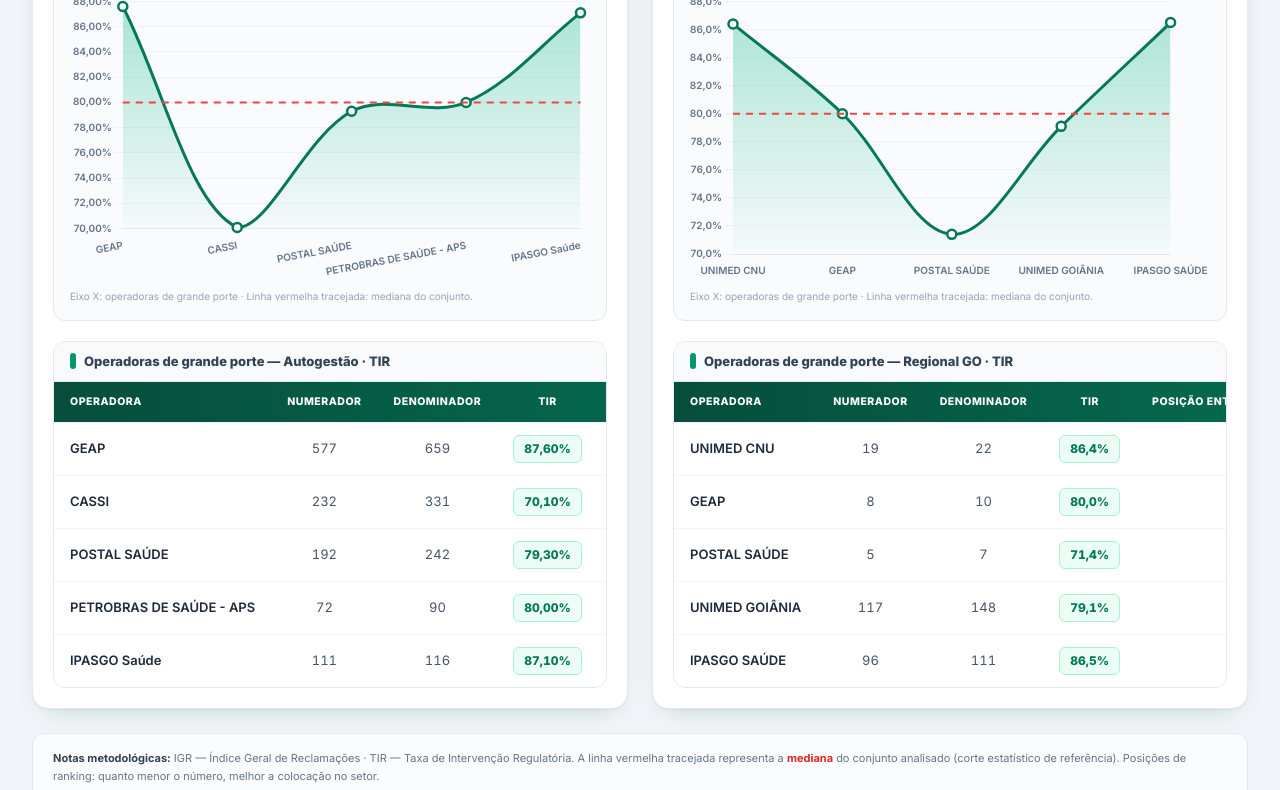
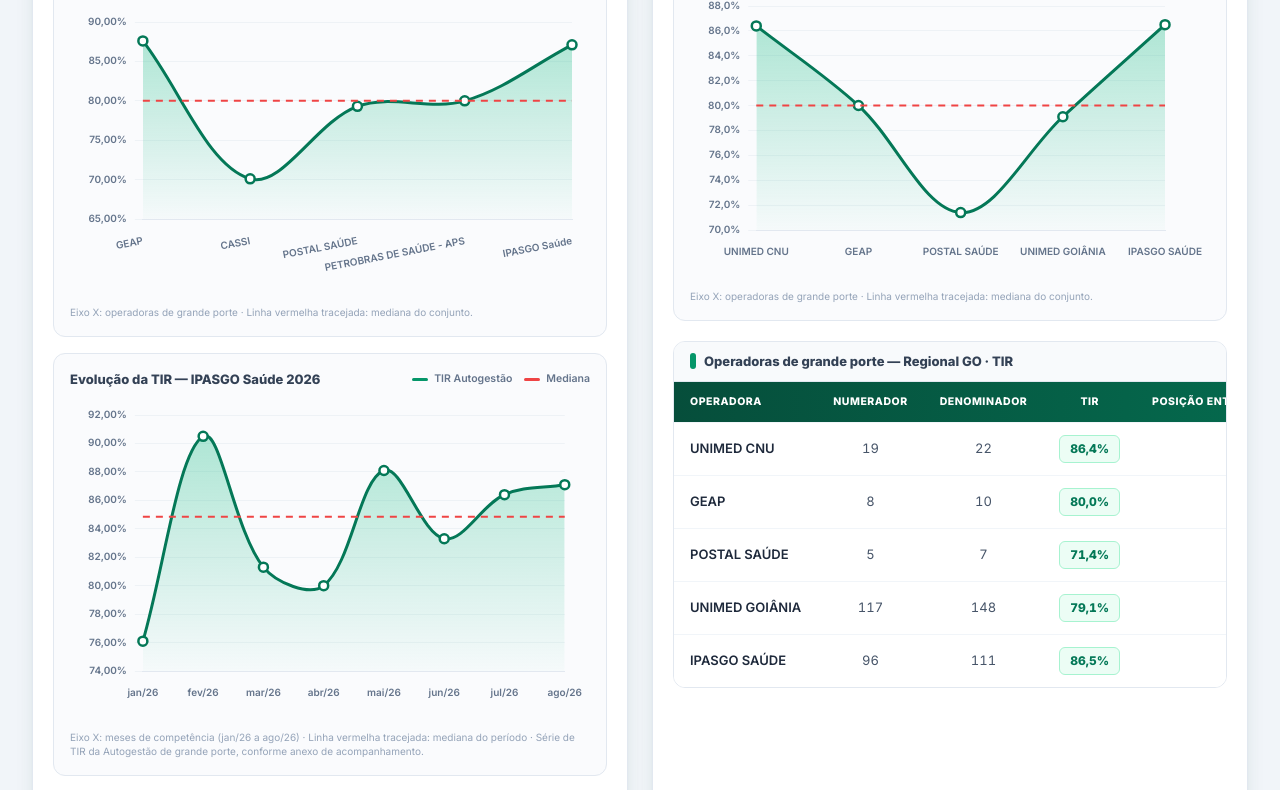
Before and after one commit to IPASGO-GEPIN/Acompanhamento-Regulat-rio-IGR-e-TIR-, a plain HTML site: page index.html in a window 1280 px wide. Shown: the part 2010-2800 px from the top of the page. Drawn offline with nearby package versions, Linux system fonts and the light colour scheme.

Commit message:
Add files via upload

```diff
--- a/index.html
+++ b/index.html
@@ -24,8 +24,17 @@
 <body class="bg-slate-100 min-h-screen text-slate-800 antialiased">
 
   <!-- ===================== HEADER ===================== -->
-  <header class="bg-gradient-to-r from-emerald-950 via-emerald-800 to-emerald-600 shadow-lg">
-    <div class="max-w-[1700px] mx-auto px-4 sm:px-6 lg:px-8 py-6 flex flex-col lg:flex-row lg:items-center lg:justify-between gap-5">
+  <header class="relative overflow-hidden bg-gradient-to-r from-emerald-950 via-emerald-800 to-emerald-600 shadow-lg">
+
+    <div class="absolute top-0 right-0 z-20 h-12 sm:h-14 lg:h-16 select-none pointer-events-none">
+      <img src="https://play-lh.googleusercontent.com/nNX3uE1J5d2IA3aywlINCxcfc-y2uKxo5QcH4GFK1R4AJZj_4RhlG6OYL6_78pAY1lsAWZrblOuiENNj8WDgGw=w240-h480-rw"
+           srcset="https://play-lh.googleusercontent.com/nNX3uE1J5d2IA3aywlINCxcfc-y2uKxo5QcH4GFK1R4AJZj_4RhlG6OYL6_78pAY1lsAWZrblOuiENNj8WDgGw=w480-h960-rw 2x"
+           alt="Ipasgo"
+           class="h-full w-auto object-contain mix-blend-multiply"
+           loading="lazy">
+    </div>
+
+    <div class="relative z-10 max-w-[1700px] mx-auto py-6 pl-4 sm:pl-6 lg:pl-8 pr-[64px] sm:pr-[80px] lg:pr-[96px] flex flex-col lg:flex-row lg:items-center lg:justify-between gap-5">
       <div>
         <p class="text-emerald-300 text-[11px] font-bold uppercase tracking-[0.22em]">Business Intelligence · Saúde Suplementar</p>
         <h1 class="text-white text-2xl sm:text-3xl font-extrabold mt-1.5 leading-tight">
@@ -43,7 +52,7 @@
         </div>
         <div class="rounded-xl bg-white/10 border border-white/20 backdrop-blur px-4 py-2.5">
           <p class="text-emerald-200 text-[10px] font-bold uppercase tracking-wider">Módulos</p>
-          <p class="text-white text-sm font-bold">4 seções · 5 gráficos</p>
+          <p class="text-white text-sm font-bold">4 seções · 6 gráficos</p>
         </div>
         <div class="rounded-xl bg-white/10 border border-white/20 backdrop-blur px-4 py-2.5">
           <p class="text-emerald-200 text-[10px] font-bold uppercase tracking-wider">Direção IGR</p>
@@ -82,6 +91,11 @@
           O TIR segue tratamento neutro (sem inversão), conforme metodologia própria.
         </span>
       </p>
+      <p>
+        <strong class="text-slate-700">Evolução mensal da TIR:</strong>
+        série de jan/26 a ago/26 das operadoras de grande porte — Autogestão, conforme anexo de acompanhamento.
+        A competência set/26 não integra a série de evolução da TIR.
+      </p>
       <p>Dados extraídos das planilhas oficiais de acompanhamento de operadoras de grande porte — Autogestão e Regional GO.</p>
     </div>
   </footer>
@@ -114,14 +128,17 @@
   serie:  [15.46, 14.81, 18.93, 14.18, 17.90, 14.89, 23.43, 20.94, 25.19]
 };
 
+/* Evolução da TIR — Autogestão Grande Porte (jan a ago/26) — conforme anexo */
+const TIR_AUTOGESTAO_MENSAL = {
+  labels: ['jan/26','fev/26','mar/26','abr/26','mai/26','jun/26','jul/26','ago/26'],
+  serie:  [76.1, 90.5, 81.3, 80.0, 88.1, 83.3, 86.4, 87.1]
+};
+
 const COLS_IGR = ['Operadora', 'Numerador', 'IGR', 'Posição entre as OPs do mesmo porte', 'Posição Geral Setor'];
 const COLS_TIR = ['Operadora', 'Numerador', 'Denominador', 'TIR', 'Posição entre as OPs do mesmo porte', 'Posição Geral Setor'];
 
 /* ============================================================
    3. CONFIGURAÇÃO DOS 4 MÓDULOS
-   ------------------------------------------------------------
-   charts: []      → um ou mais gráficos por seção
-   menorMelhor     → true: menor valor = melhor (IGR) | false: neutro (TIR)
    ============================================================ */
 const SECTIONS = [
 
@@ -212,12 +229,12 @@
     ]
   },
 
-  /* ---------- MÓDULO 03 — TIR AUTOGESTÃO ---------- */
+  /* ---------- MÓDULO 03 — TIR AUTOGESTÃO (2 gráficos) ---------- */
   {
     id: 'tir-autogestao',
     badge: 'Módulo 03',
     titulo: 'TIR — Autogestão',
-    subtitulo: 'Taxa de Intervenção Regulatória · Operadoras de grande porte',
+    subtitulo: 'Taxa de Intervenção Regulatória · Operadoras de grande porte e evolução mensal 2026',
     dec: 2,
     menorMelhor: false,
     charts: [
@@ -229,6 +246,16 @@
         col: 3,
         nota: 'Eixo X: operadoras de grande porte · Linha vermelha tracejada: mediana do conjunto.',
         altura: 'h-64 sm:h-72'
+      },
+      {
+        key: 'tir-mensal',
+        tipo: 'mensal',
+        titulo: 'Evolução da TIR — IPASGO Saúde 2026',
+        label: 'TIR Autogestão',
+        labels: TIR_AUTOGESTAO_MENSAL.labels,
+        serie: TIR_AUTOGESTAO_MENSAL.serie,
+        nota: 'Eixo X: meses de competência (jan/26 a ago/26) · Linha vermelha tracejada: mediana do período · Série de TIR da Autogestão de grande porte, conforme anexo de acompanhamento.',
+        altura: 'h-72 sm:h-80'
       }
     ],
     tabelaTitulo: 'Operadoras de grande porte — Autogestão · TIR',
@@ -290,10 +317,9 @@
 ];
 
 /* ============================================================
-   4. PRÉ-CÁLCULO DE MEDIANAS (por gráfico e da tabela)
+   4. PRÉ-CÁLCULO DE MEDIANAS
    ============================================================ */
 SECTIONS.forEach((sec) => {
-  /* Mediana por gráfico */
   sec.charts.forEach((ch) => {
     const valores = ch.tipo === 'mensal'
       ? ch.serie
@@ -303,18 +329,16 @@
     ch._labels = ch.tipo === 'mensal' ? ch.labels : sec.linhas.map((l) => l[0]);
   });
 
-  /* Mediana da tabela (coluna percentual) */
   if (sec.pctCols.length) {
     const colIdx = sec.pctCols[0];
     sec._medianaTabela = mediana(sec.linhas.map((l) => l[colIdx]));
   }
 
-  /* Mediana exibida no header (usa 1º gráfico como referência) */
   sec._mediana = sec.charts[0]._mediana;
 });
 
 /* ============================================================
-   5. RENDER — TABELAS (com coloração direcional)
+   5. RENDER — TABELAS
    ============================================================ */
 function renderTable(sec) {
   const head = sec.colunas.map((c, i) =>
@@ -394,11 +418,15 @@
 }
 
 /* ============================================================
-   7. RENDER — BLOCO DE GRÁFICO (reutilizável)
+   7. RENDER — BLOCO DE GRÁFICO
+   ------------------------------------------------------------
+   shrink-0 → impede o flexbox de esmagar a altura do canvas
+   min-h    → garante piso de altura mesmo em layouts apertados
    ============================================================ */
 function chartBlock(sec, ch) {
+  const minH = ch.tipo === 'mensal' ? 'min-h-[18rem]' : 'min-h-[16rem]';
   return `
-    <div class="rounded-xl border border-slate-200 bg-slate-50/70 p-3 sm:p-4">
+    <div class="rounded-xl border border-slate-200 bg-slate-50/70 p-3 sm:p-4 shrink-0">
       <div class="flex flex-wrap items-center justify-between gap-2 mb-3">
         <h3 class="text-[13px] font-extrabold text-slate-700">${ch.titulo}</h3>
         <div class="flex items-center gap-3 text-[10.5px] font-semibold text-slate-500">
@@ -410,7 +438,7 @@
           </span>
         </div>
       </div>
-      <div class="${ch.altura} relative">
+      <div class="${ch.altura} ${minH} relative">
         <canvas id="chart-${sec.id}-${ch.key}"></canvas>
       </div>
       <p class="text-[10px] text-slate-400 mt-2.5 leading-snug">${ch.nota}</p>
@@ -427,7 +455,6 @@
   el.className = 'bg-white rounded-2xl border border-slate-200 card-shadow overflow-hidden flex flex-col';
 
   el.innerHTML = `
-    <!-- Cabeçalho do módulo -->
     <div class="bg-gradient-to-r from-emerald-900 via-emerald-800 to-emerald-600 px-5 py-4">
       <div class="flex items-start justify-between gap-4">
         <div class="min-w-0">
@@ -446,20 +473,16 @@
       </div>
     </div>
 
-    <!-- Corpo -->
     <div class="p-4 sm:p-5 space-y-5 flex-1 flex flex-col">
 
-      <!-- KPI Cards -->
       <div class="grid grid-cols-2 lg:grid-cols-4 gap-3">
         ${sec.kpis.map(kpiHTML).join('')}
       </div>
 
-      <!-- Gráficos -->
-      <div class="space-y-4">
+      <div class="space-y-4 shrink-0">
         ${sec.charts.map((ch) => chartBlock(sec, ch)).join('')}
       </div>
 
-      <!-- Tabela -->
       <div class="rounded-xl border border-slate-200 overflow-hidden mt-auto">
         <div class="px-4 py-2.5 bg-slate-50 border-b border-slate-200 flex flex-wrap items-center justify-between gap-2">
           <div class="flex items-center gap-2">
@@ -483,11 +506,20 @@
 
 /* ============================================================
    9. RENDER — GRÁFICOS (Chart.js)
+   ------------------------------------------------------------
+   - Executado somente após o carregamento da fonte Inter,
+     evitando que os rótulos sejam medidos com a fonte de fallback
+     e depois sejam cortados quando a fonte real chegar.
+   - Layout com folga (padding) e ticks com padding próprio:
+     garante que "76,10%", "jan/26", "ago/26" fiquem visíveis.
+   - grace: '12%' adiciona respiro acima/abaixo da série sem
+     alterar os valores nem a escala lógica.
    ============================================================ */
 Chart.defaults.font.family = "'Inter', system-ui, sans-serif";
 Chart.defaults.font.size = 11;
 Chart.defaults.color = '#64748b';
 
+function renderCharts() {
   SECTIONS.forEach((sec) => {
     sec.charts.forEach((ch) => {
       const canvas = document.getElementById(`chart-${sec.id}-${ch.key}`);
@@ -498,12 +530,14 @@
       const medianaVal = ch._mediana;
       const linhaMediana = new Array(valores.length).fill(medianaVal);
 
-    /* Coloração ponto a ponto */
       const pointBorder = valores.map((v) => {
         if (!sec.menorMelhor) return '#047857';
         return v > medianaVal ? '#ef4444' : '#047857';
       });
       const pointBg = valores.map(() => '#ffffff');
+
+      /* Ajustes de eixo distintos por tipo de gráfico */
+      const isMensal = ch.tipo === 'mensal';
 
       new Chart(canvas.getContext('2d'), {
         type: 'line',
@@ -551,7 +585,10 @@
           responsive: true,
           maintainAspectRatio: false,
           interaction: { mode: 'index', intersect: false },
-        layout: { padding: { top: 6, right: 8, left: 0, bottom: 0 } },
+
+          /* Folga externa: nenhum rótulo encosta na borda do canvas */
+          layout: { padding: { top: 14, right: 18, left: 10, bottom: 14 } },
+
           plugins: {
             legend: { display: false },
             tooltip: {
@@ -581,34 +618,56 @@
               }
             }
           },
+
           scales: {
             x: {
               grid: { display: false },
               border: { color: '#e2e8f0' },
               ticks: {
-              maxRotation: 40,
+                /* Mensal: rótulos horizontais, autoSkip em telas estreitas
+                   → meses são omitidos (não cortados) em vez de rotacionar
+                   e invadir a borda inferior.
+                   Operadoras: mantém leve rotação, nomes longos. */
+                maxRotation: isMensal ? 0 : 40,
                 minRotation: 0,
-              autoSkip: false,
+                autoSkip: isMensal ? true : false,
+                maxTicksLimit: isMensal ? 9 : undefined,
+                padding: 8,
                 font: { size: 10, weight: '600' },
                 color: '#64748b'
               }
             },
             y: {
               beginAtZero: false,
+              /* Respiro acima/abaixo da série — não altera dados,
+                 apenas evita que o topo do gráfico cole na borda. */
+              grace: '12%',
               grid: { color: '#eef2f6' },
               border: { display: false },
               ticks: {
+                padding: 8, /* afasta "76,10%" do eixo Y → não corta à esquerda */
                 font: { size: 10, weight: '600' },
                 color: '#64748b',
                 callback: (v) => fmtNum(v, sec.dec) + '%'
               }
             }
           },
+
           animation: { duration: 900, easing: 'easeOutQuart' }
         }
       });
     });
   });
+}
+
+/* Aguarda a fonte Inter carregar antes de criar os gráficos.
+   Sem isso, o Chart.js mede os rótulos com a fonte de fallback
+   e, quando a Inter chega, os textos ficam mais largos e cortados. */
+if (document.fonts && document.fonts.ready) {
+  document.fonts.ready.then(renderCharts);
+} else {
+  renderCharts();
+}
 </script>
 </body>
 </html>
```
Lines whose indentation alone changed are shown as unchanged.
